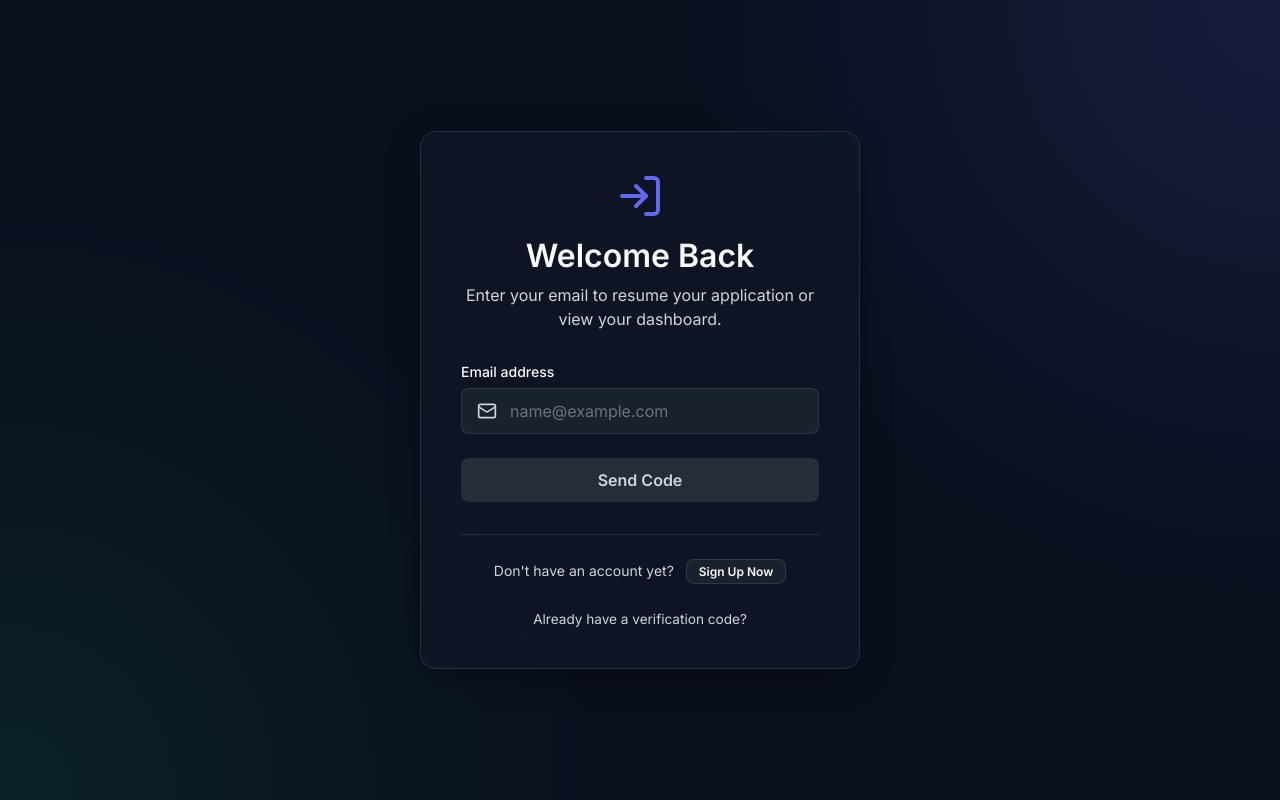
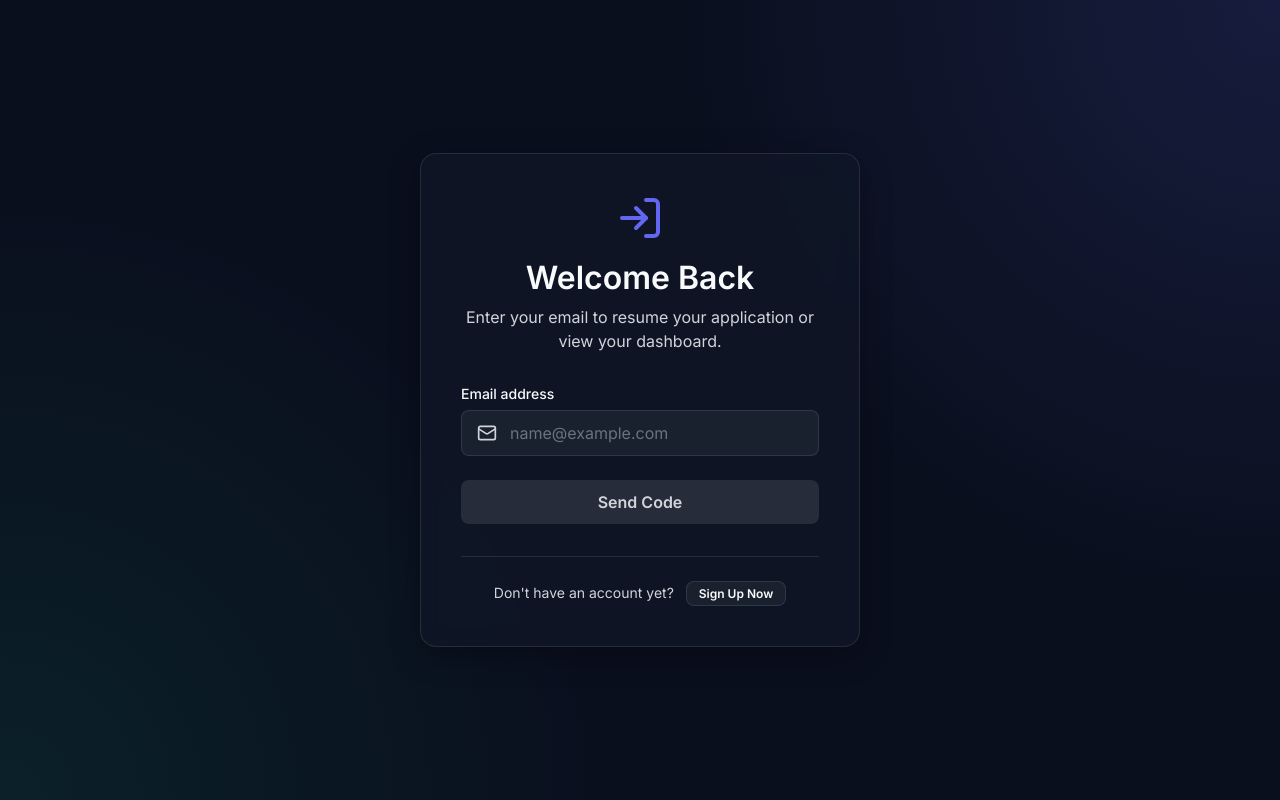
Before and after one commit to kush1722/Driver-Onboarding, a React (Vite) app: page /signin in a window 1280 px wide. Built offline with nearby package versions, Linux system fonts and the light colour scheme; no server answers.

Commit message:
Remove redundant verification code link

```diff
--- a/src/pages/SignIn.jsx
+++ b/src/pages/SignIn.jsx
@@ -260,16 +260,6 @@ export default function SignIn() {
             </p>
           )}
 
-          <div style={{ marginTop: '1.5rem', textAlign: 'center' }}>
-            <button
-              type="button"
-              className="text-link"
-              onClick={() => navigate('/otp-verify')}
-              style={{ fontSize: '0.85rem', color: 'var(--text-secondary)' }}
-            >
-              Already have a verification code?
-            </button>
-          </div>
         </div>
       </div>
     </div>
```
